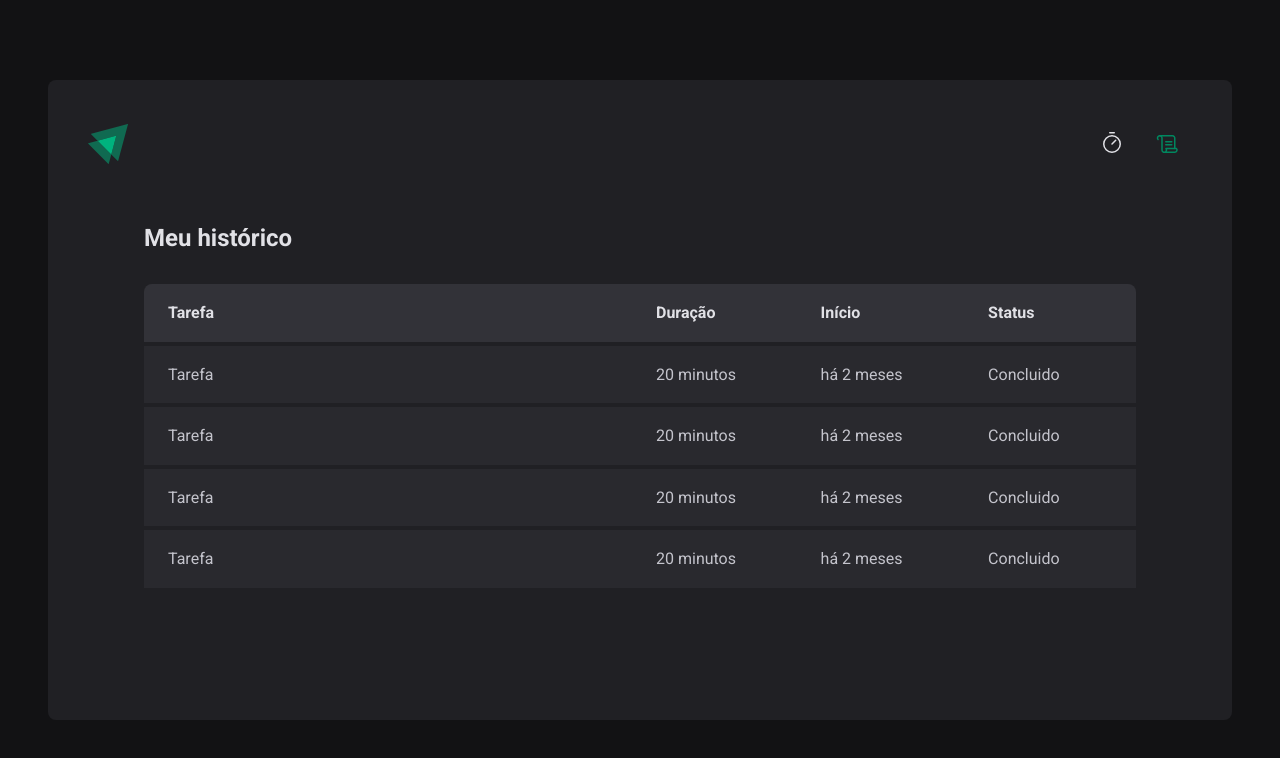
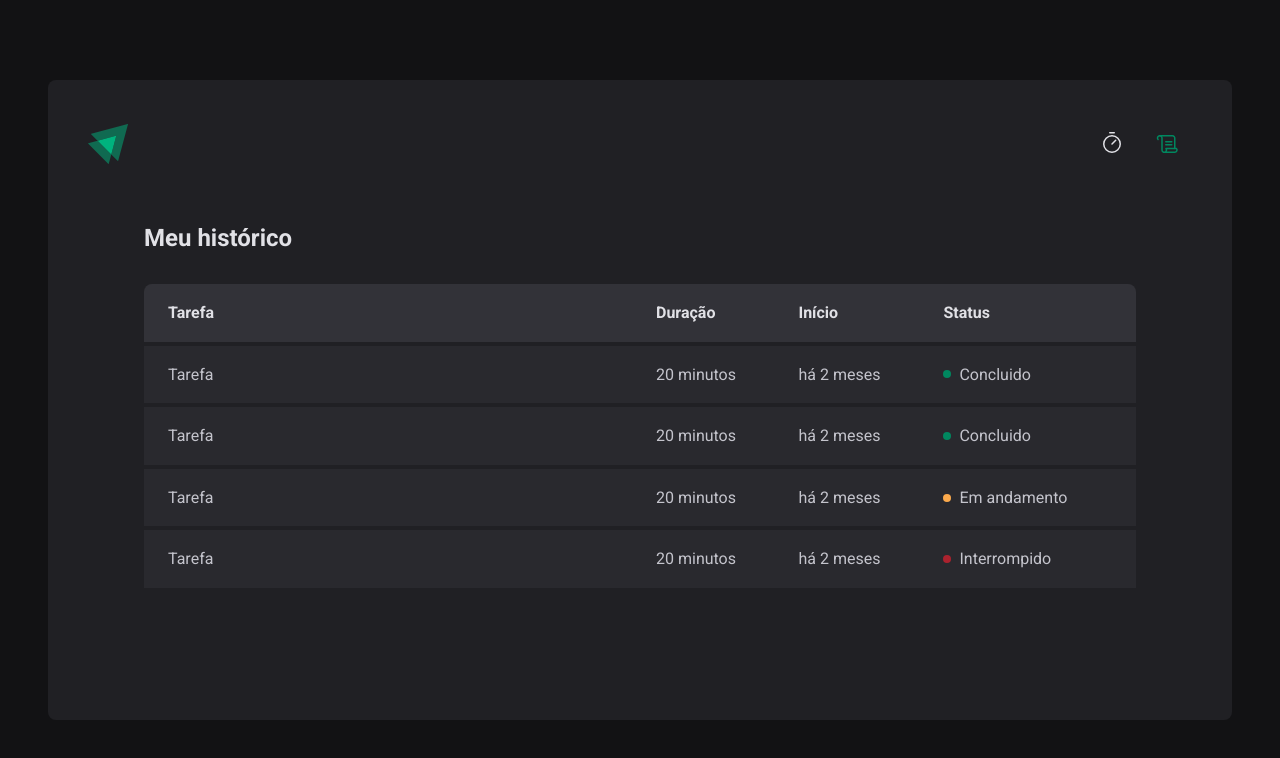
Before and after one commit to domzinhuu/02-ignite-timer, a React (Vite) app: page /history in a window 1280 px wide. Shown: the top 758 px of the page. Built offline with nearby package versions, Linux system fonts and the light colour scheme.

Commit message:
feat: finalizando tabela na tela do historico - fim do capitulo 2

```diff
--- a/src/pages/History/index.tsx
+++ b/src/pages/History/index.tsx
@@ -1,4 +1,4 @@
-import { HistoryContainer, HistoryList } from './style'
+import { HistoryContainer, HistoryList, Status } from './style'
 
 export function History() {
   return (
@@ -21,28 +21,36 @@
               <td>Tarefa</td>
               <td>20 minutos</td>
               <td>há 2 meses</td>
-              <td>Concluido</td>
+              <td>
+                <Status statusColor="green">Concluido</Status>
+              </td>
             </tr>
 
             <tr>
               <td>Tarefa</td>
               <td>20 minutos</td>
               <td>há 2 meses</td>
-              <td>Concluido</td>
+              <td>
+                <Status statusColor="green">Concluido</Status>
+              </td>
             </tr>
 
             <tr>
               <td>Tarefa</td>
               <td>20 minutos</td>
               <td>há 2 meses</td>
-              <td>Concluido</td>
+              <td>
+                <Status statusColor="yellow">Em andamento</Status>
+              </td>
             </tr>
 
             <tr>
               <td>Tarefa</td>
               <td>20 minutos</td>
               <td>há 2 meses</td>
-              <td>Concluido</td>
+              <td>
+                <Status statusColor="red">Interrompido</Status>
+              </td>
             </tr>
           </tbody>
         </table>
--- a/src/pages/History/style.ts
+++ b/src/pages/History/style.ts
@@ -59,3 +59,28 @@
     }
   }
 `
+
+const STATUS_COLOR = {
+  yellow: 'yellow-500',
+  green: 'green-500',
+  red: 'red-500',
+} as const
+
+interface StatusProps {
+  statusColor: keyof typeof STATUS_COLOR
+}
+
+export const Status = styled.span<StatusProps>`
+  display: flex;
+  align-items: center;
+  gap: 0.5rem;
+
+  &::before {
+    content: '';
+    width: 0.5rem;
+    height: 0.5rem;
+    border-radius: 50%;
+    background-color: ${(props) =>
+      props.theme[STATUS_COLOR[props.statusColor]]};
+  }
+`
```
